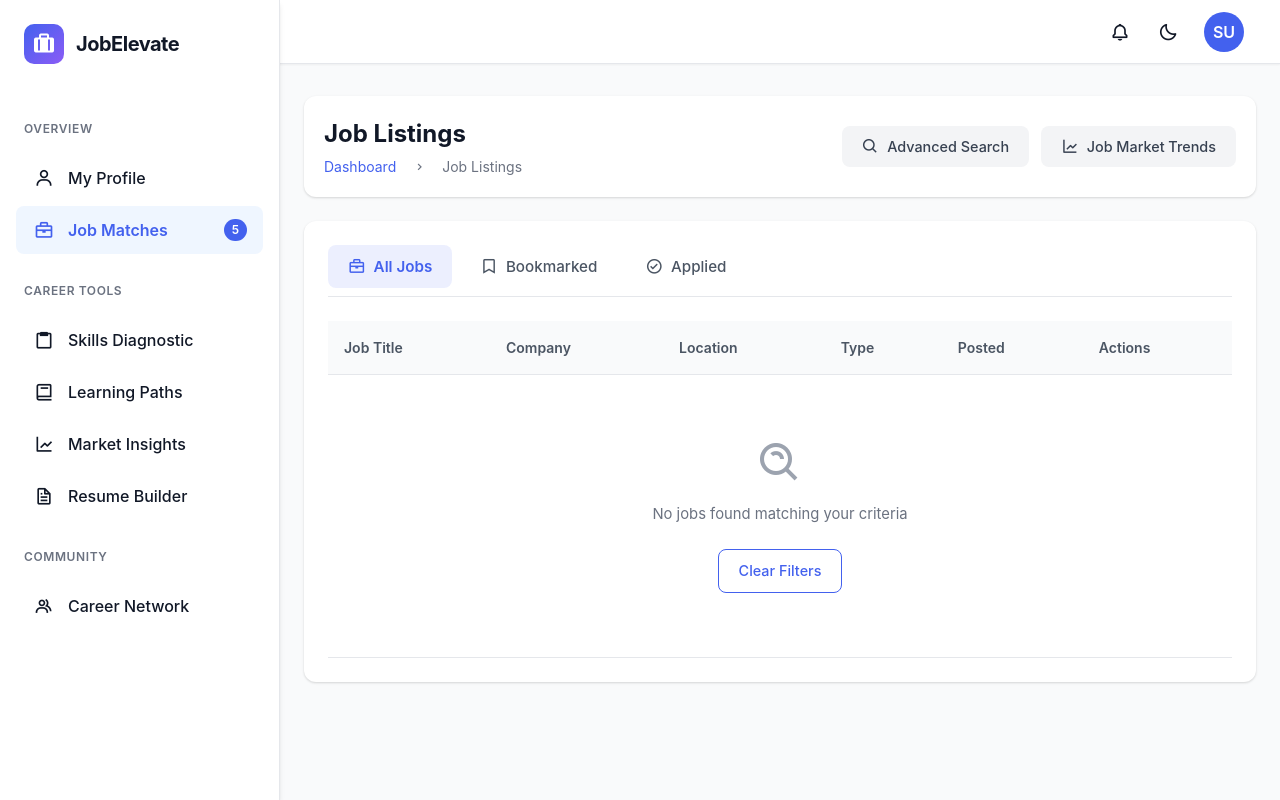
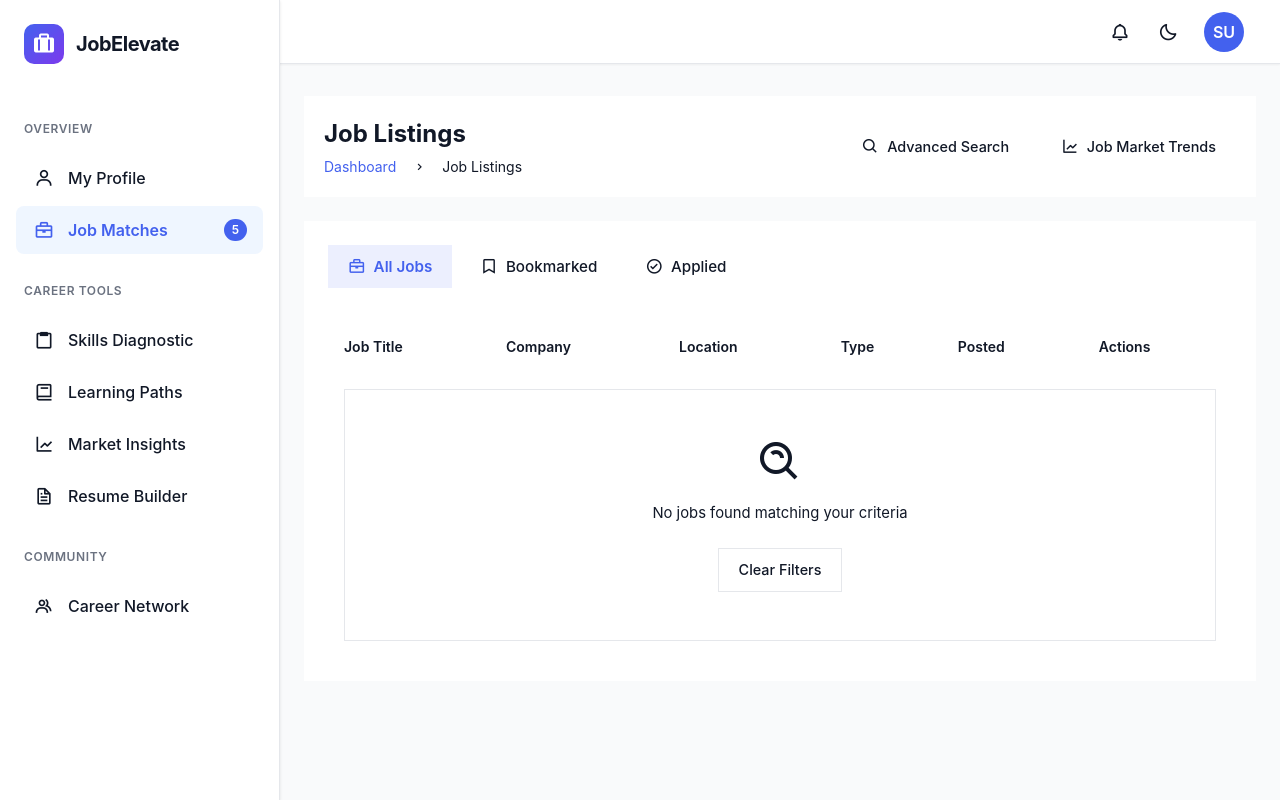
Before and after one commit to akramnameemuddin/job-elevate, a Django app: page /jobs/ in a window 1280 px wide. Run offline with Django 5.2, Linux system fonts and the light colour scheme; the visitor is signed in with stand-in values (Sample User, id 1); data comes from the database, SQL or seed files in the repository; data that the repository does not hold is empty.

Commit message:
Revert views.py and job_analytics.html to initial commit version

```diff
--- a/backend/accounts/views.py
+++ b/backend/accounts/views.py
@@ -383,7 +383,6 @@ def login(request):
                     return render(request, 'accounts/login.html')
 
                 auth_login(request, user)
-                messages.success(request, f"Welcome back, {getattr(user, 'full_name', user.username)}!")
 
                 if user.user_type == 'recruiter':
                     return redirect('recruiter:recruiter_dashboard')
--- a/backend/jobs/templates/jobs/job_detail.html
+++ b/backend/jobs/templates/jobs/job_detail.html
@@ -141,15 +141,14 @@
                     </div>
                 </div>
             </div>
-
             <!-- About the company -->
             <div class="content-section">
                 <div class="section-header">
                     <h2 class="section-title"><i class='bx bx-building'></i> About {{ job.company }}</h2>
                 </div>
                 <div class="section-content">
-                    {% if job.company_description %}
-                        {{ job.company_description|linebreaks }}
+                    {% if company_description %}
+                        {{ company_description|linebreaks }}
                     {% else %}
                         <p>No company description available.</p>
                     {% endif %}
--- a/backend/jobs/templates/jobs/job_listings.html
+++ b/backend/jobs/templates/jobs/job_listings.html
@@ -306,67 +306,210 @@
   {% endif %}
 </div>
 <style>
-/* Modern Job Listings Styles */
+/* Modern CSS Variables - Updated for dark mode */
 :root {
+  /* Light mode colors */
   --primary-color: #4361ee;
   --primary-light: rgba(67, 97, 238, 0.1);
   --primary-dark: #3a56d4;
+  --secondary-color: #7c3aed;
   --success-color: #2ecc71;
   --warning-color: #f39c12;
   --danger-color: #e74c3c;
   --info-color: #3498db;
 
   --background-color: #f9fafb;
+  --card-bg: #ffffff;
   --hover-bg: #f3f4f6;
   --border-color: #e5e7eb;
-  --card-bg: #ffffff;
   --text-color: #111827;
   --text-light: #6b7280;
 
-  --gray-50: var(--background-color);
-  --gray-100: var(--hover-bg);
-  --gray-200: var(--border-color);
-  --gray-300: #d1d5db;
-  --gray-400: #9ca3af;
-  --gray-500: var(--text-light);
-  --gray-600: #4b5563;
-  --gray-700: #374151;
-  --gray-800: var(--text-color);
-  --gray-900: #111827;
-
-  --card-shadow: 0 1px 3px rgba(0, 0, 0, 0.1), 0 1px 2px rgba(0, 0, 0, 0.06);
-  --card-shadow-hover: 0 10px 15px -3px rgba(0, 0, 0, 0.1), 0 4px 6px -2px rgba(0, 0, 0, 0.05);
-
-  --transition: all 0.3s ease;
-  --radius-sm: 0.25rem;
-  --radius-md: 0.5rem;
-  --radius-lg: 0.75rem;
-  --radius-xl: 1rem;
-}
-
+  --shadow: 0 1px 3px rgba(0, 0, 0, 0.1);
+  --shadow-lg: 0 10px 15px -3px rgba(0, 0, 0, 0.1);
+}
+
+/* Dark mode colors */
 [data-theme="dark"] {
+  --primary-color: #818cf8;
+  --primary-light: rgba(129, 140, 248, 0.1);
+  --primary-dark: #6366f1;
+  --secondary-color: #a78bfa;
+  --success-color: #34d399;
+  --warning-color: #fbbf24;
+  --danger-color: #f87171;
+  --info-color: #60a5fa;
+
   --background-color: #111827;
-  --hover-bg: #1f2937;
+  --card-bg: #1f2937;
+  --hover-bg: #374151;
   --border-color: #374151;
-  --card-bg: #1f2937;
   --text-color: #f9fafb;
   --text-light: #d1d5db;
 
-  --gray-50: var(--background-color);
-  --gray-100: var(--hover-bg);
-  --gray-200: var(--border-color);
-  --gray-300: #4b5563;
-  --gray-400: #6b7280;
-  --gray-500: var(--text-light);
-  --gray-600: #9ca3af;
-  --gray-700: #d1d5db;
-  --gray-800: var(--text-color);
-  --gray-900: #ffffff;
-
-  --card-shadow: 0 1px 3px rgba(255, 255, 255, 0.05), 0 1px 2px rgba(255, 255, 255, 0.03);
-  --card-shadow-hover: 0 10px 15px -3px rgba(255, 255, 255, 0.08), 0 4px 6px -2px rgba(255, 255, 255, 0.02);
-}
-
+  --shadow: 0 1px 3px rgba(0, 0, 0, 0.3);
+  --shadow-lg: 0 10px 15px -3px rgba(0, 0, 0, 0.4);
+}
+
+/* Update existing components */
+.job-card {
+  background: var(--card-bg);
+  border: 1px solid var(--border-color);
+  transition: all 0.3s ease;
+}
+
+.job-card:hover {
+  transform: translateY(-2px);
+  box-shadow: var(--shadow-lg);
+  border-color: var(--primary-color);
+}
+
+.job-title {
+  color: var(--text-color);
+}
+
+.company-name {
+  color: var(--text-light);
+}
+
+.meta-badge {
+  background: var(--hover-bg);
+  color: var(--text-light);
+  border: 1px solid var(--border-color);
+}
+
+.skill-tag {
+  background: var(--hover-bg);
+  color: var(--text-color);
+  border: 1px solid var(--border-color);
+}
+
+/* Update notification styles */
+.notification {
+  background: var(--card-bg);
+  border: 1px solid var(--border-color);
+}
+
+[data-theme="dark"] .notification.success {
+  background: rgba(52, 211, 153, 0.1);
+  border-color: var(--success-color);
+}
+
+[data-theme="dark"] .notification.error {
+  background: rgba(248, 113, 113, 0.1);
+  border-color: var(--danger-color);
+}
+
+[data-theme="dark"] .notification.warning {
+  background: rgba(251, 191, 36, 0.1);
+  border-color: var(--warning-color);
+}
+
+[data-theme="dark"] .notification.info {
+  background: rgba(96, 165, 250, 0.1);
+  border-color: var(--info-color);
+}
+
+/* Empty state improvements */
+.empty-state {
+  background: var(--card-bg);
+  border: 1px solid var(--border-color);
+}
+
+.empty-state i {
+  color: var(--text-light);
+}
+
+.empty-state h3 {
+  color: var(--text-color);
+}
+
+.empty-state p {
+  color: var(--text-light);
+}
+
+/* Button improvements */
+.btn-primary {
+  background: var(--primary-color);
+  color: #ffffff;
+  border: none;
+}
+
+.btn-primary:hover {
+  background: var(--primary-dark);
+}
+
+.btn-outline {
+  background: transparent;
+  color: var(--text-color);
+  border: 1px solid var(--border-color);
+}
+
+[data-theme="dark"] .btn-outline:hover {
+  background: var(--hover-bg);
+  border-color: var(--primary-color);
+}
+
+/* Table improvements */
+.job-list-table th {
+  background: var(--hover-bg);
+  color: var(--text-color);
+  border-bottom: 1px solid var(--border-color);
+}
+
+.job-list-table td {
+  color: var(--text-light);
+  border-bottom: 1px solid var(--border-color);
+}
+
+.job-list-table tr:hover {
+  background: var(--hover-bg);
+}
+
+/* Search and filter improvements */
+input[type="text"],
+input[type="search"],
+select {
+  background: var(--card-bg);
+  color: var(--text-color);
+  border: 1px solid var(--border-color);
+}
+
+input[type="text"]:focus,
+input[type="search"]:focus,
+select:focus {
+  border-color: var(--primary-color);
+  box-shadow: 0 0 0 2px var(--primary-light);
+}
+
+/* Add smooth transitions */
+.job-card,
+.btn,
+.notification,
+input,
+select {
+  transition: all 0.2s ease;
+}
+
+/* Improve accessibility */
+@media (prefers-reduced-motion: reduce) {
+  * {
+    transition: none !important;
+  }
+}
+
+/* High contrast improvements for dark mode */
+[data-theme="dark"] .job-title a:hover {
+  color: var(--primary-color);
+}
+
+[data-theme="dark"] .meta-badge {
+  background: rgba(255, 255, 255, 0.05);
+}
+
+[data-theme="dark"] .skill-tag {
+  background: rgba(255, 255, 255, 0.05);
+}
 
 /* Page Header */
 .page-header {
@@ -995,7 +1138,7 @@
 
 .btn-primary {
   background: var(--primary-color);
-  color: white;
+  color: #ffffff;
 }
 
 .btn-primary:hover {
@@ -1014,36 +1157,12 @@
 
 .btn-outline {
   background: transparent;
-  color: var(--primary-color);
-  border: 1px solid var(--primary-color);
+  color: var(--text-color);
+  border: 1px solid var(--border-color);
 }
 
 .btn-outline:hover {
-  background: var(--primary-light);
-}
-
-.btn-icon {
-  width: 2.25rem;
-  height: 2.25rem;
-  display: flex;
-  align-items: center;
-  justify-content: center;
-  border-radius: 50%;
-  border: none;
-  background: var(--gray-100);
-  color: var(--gray-600);
-  transition: var(--transition);
-  cursor: pointer;
-}
-
-.btn-icon:hover {
-  background: var(--gray-200);
-  color: var(--gray-800);
-}
-
-.btn-icon.active {
-  background: var(--primary-light);
-  color: var(--primary-color);
+  background: var(--hover-bg);
 }
 
 /* Notifications */
@@ -1225,6 +1344,17 @@ document.addEventListener('DOMContentLoaded', function() {
 
     // Initialize CSRF token for AJAX requests
     initCSRFToken();
+
+    // Theme handling
+    const theme = localStorage.getItem('theme') || 'light';
+    document.documentElement.setAttribute('data-theme', theme);
+
+    // Listen for theme changes
+    window.addEventListener('theme-change', function(e) {
+        const newTheme = e.detail.theme;
+        document.documentElement.setAttribute('data-theme', newTheme);
+        localStorage.setItem('theme', newTheme);
+    });
 });
 
 // Initialize CSRF token for AJAX requests
--- a/backend/recruiter/templates/recruiter_dashboard.html
+++ b/backend/recruiter/templates/recruiter_dashboard.html
@@ -1447,7 +1447,7 @@
                         </div>
                         <div class="form-group">
                             <label class="form-label">Company</label>
-                            <input type="text" class="form-control" id="job-company" required>
+                            <input type="text" class="form-control" id="job-company" value="{{ user.company_name }}" required>
                         </div>
                         <div class="form-group">
                             <label class="form-label">Location</label>
```
